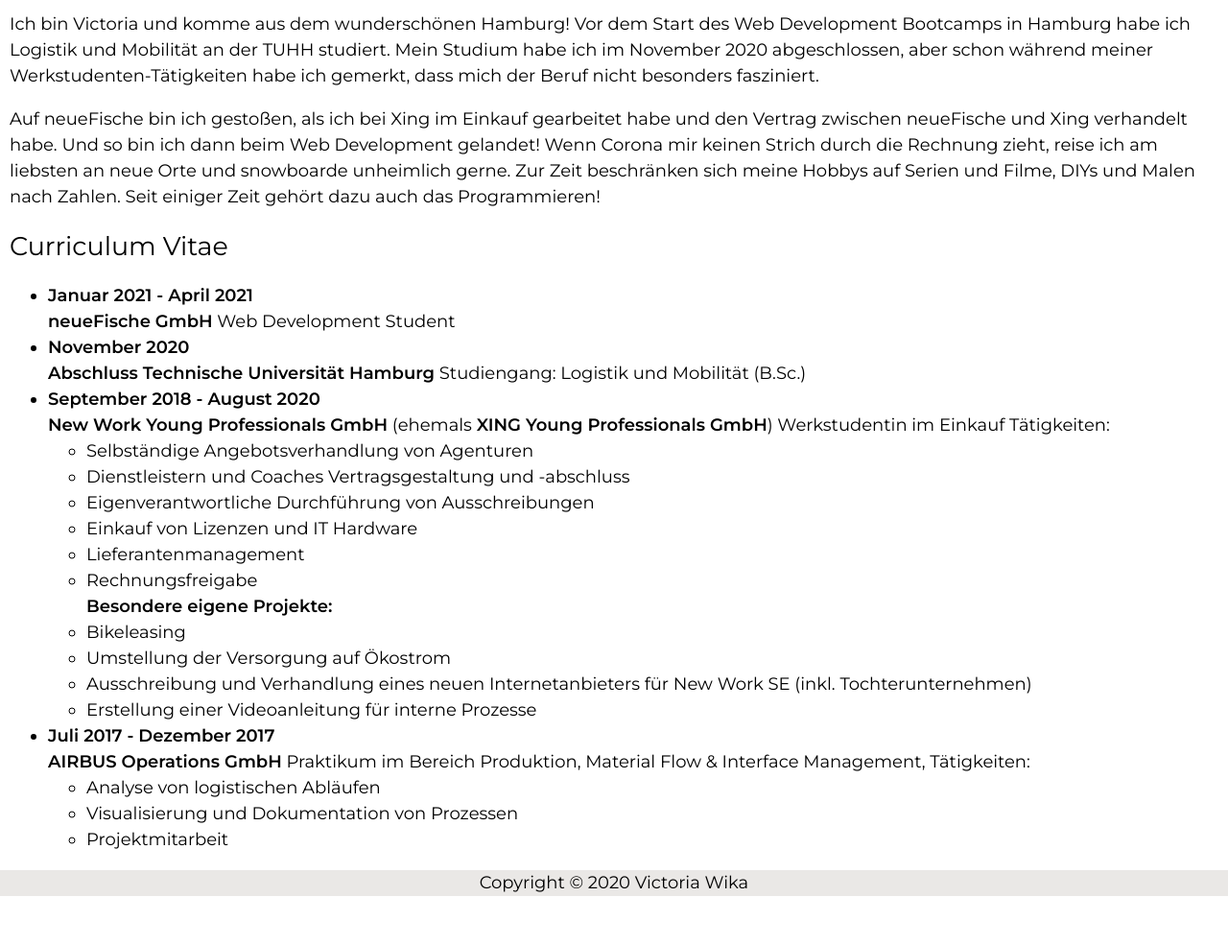
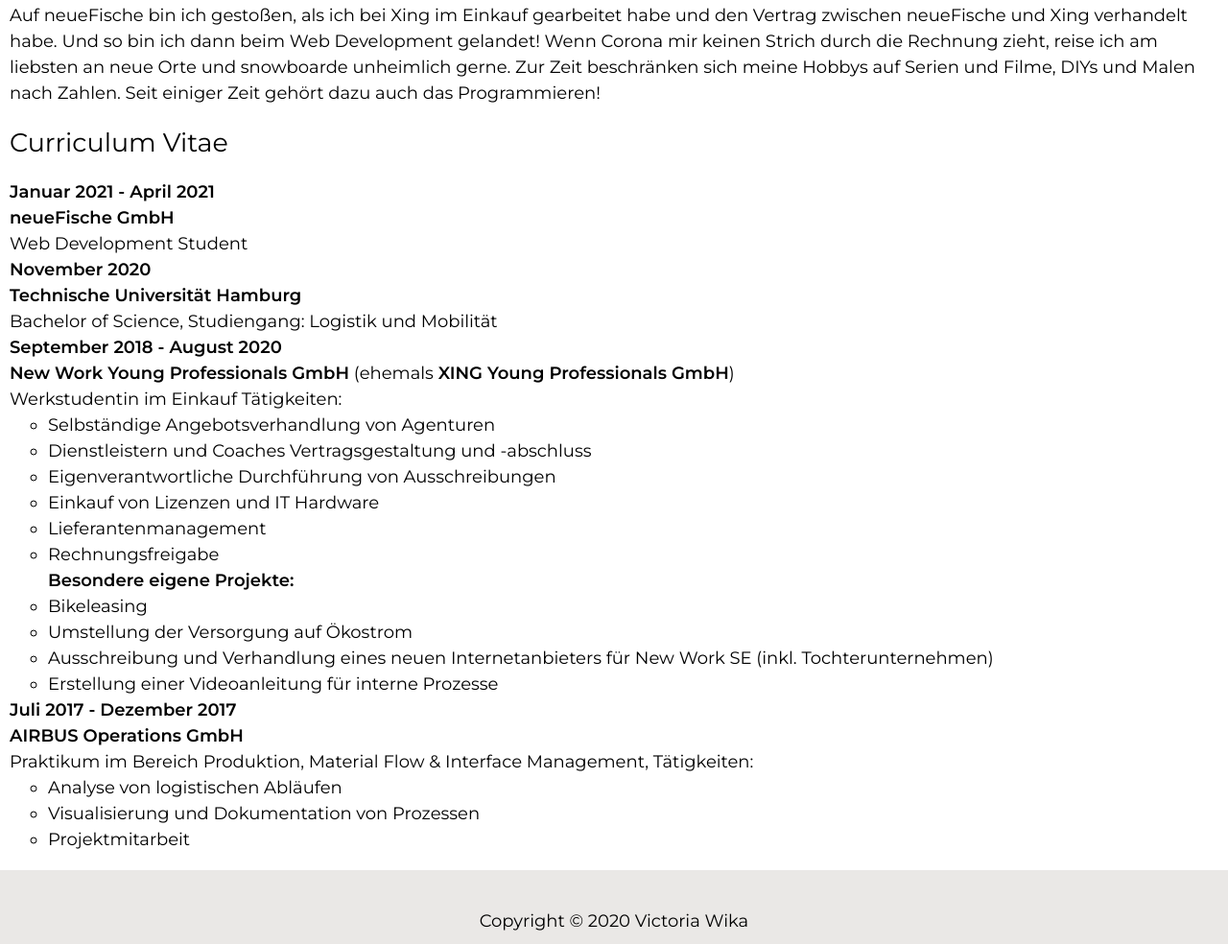
Before and after one commit to VictoriaWika/personal-website, a plain HTML site: page src/index.html in a window 1280 px wide. Shown: the part 2362-3346 px from the top of the page at 96% size. Before the commit the page ends 3296 px from the top, so only its background shows below. Drawn offline with Linux system fonts and the light colour scheme.

Commit message:
Add final styling for today

```diff
--- a/src/index.html
+++ b/src/index.html
@@ -104,17 +104,16 @@
     </section>
     <section>
       <h2>Curriculum Vitae</h2>
-      <ul>
-
+      <ul class="lebenslauf">
         <li><b>Januar 2021 - April 2021</b><br>
-          <b>neueFische GmbH</b> Web Development Student
+          <b>neueFische GmbH</b><br>Web Development Student
         </li>
         <li><b>November 2020</b><br>
-          <b>Abschluss Technische Universität Hamburg</b> Studiengang: Logistik und
-          Mobilität (B.Sc.)
+          <b>Technische Universität Hamburg</b><br>Bachelor of Science, Studiengang: Logistik und
+          Mobilität
         </li>
         <li><b>September 2018 - August 2020</b><br>
-          <b>New Work Young Professionals GmbH</b> (ehemals <b>XING Young Professionals GmbH</b>)
+          <b>New Work Young Professionals GmbH</b> (ehemals <b>XING Young Professionals GmbH</b>)<br>
           Werkstudentin im Einkauf Tätigkeiten:
           <ul>
             <li>Selbständige Angebotsverhandlung von Agenturen</li>
@@ -133,7 +132,7 @@
         </li>
       </ul>
       <li><b>Juli 2017 - Dezember 2017</b><br>
-        <b>AIRBUS Operations GmbH</b>
+        <b>AIRBUS Operations GmbH</b><br>
         Praktikum im Bereich Produktion, Material Flow & Interface Management,
         Tätigkeiten:
         <ul>
--- a/src/styles/index.css
+++ b/src/styles/index.css
@@ -70,16 +70,22 @@
 }
 
 .social {
-    display: grid;
-    grid-template-columns: 1fr;
+    display: flex;
+    flex-direction: row;;
     border: 1px solid black;
     border-radius: 10px;
-    text-align: center;
     justify-content: center;
     margin: 20px;
+}
+
+.lebenslauf {
+    list-style: none;
+    padding-left: 0px;
 }
 
 .footer {
     background: #EAE8E6;
     text-align: center;
+    padding: 40px 0 10px;
+
 }
```
Also changed, not shown: 1 other file.
